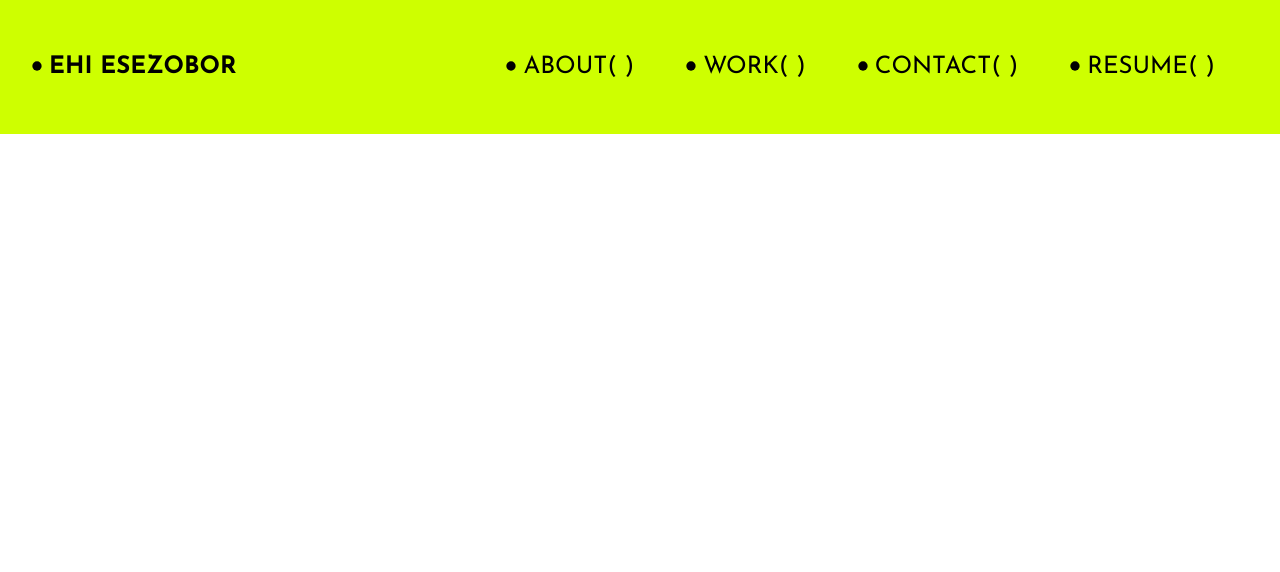
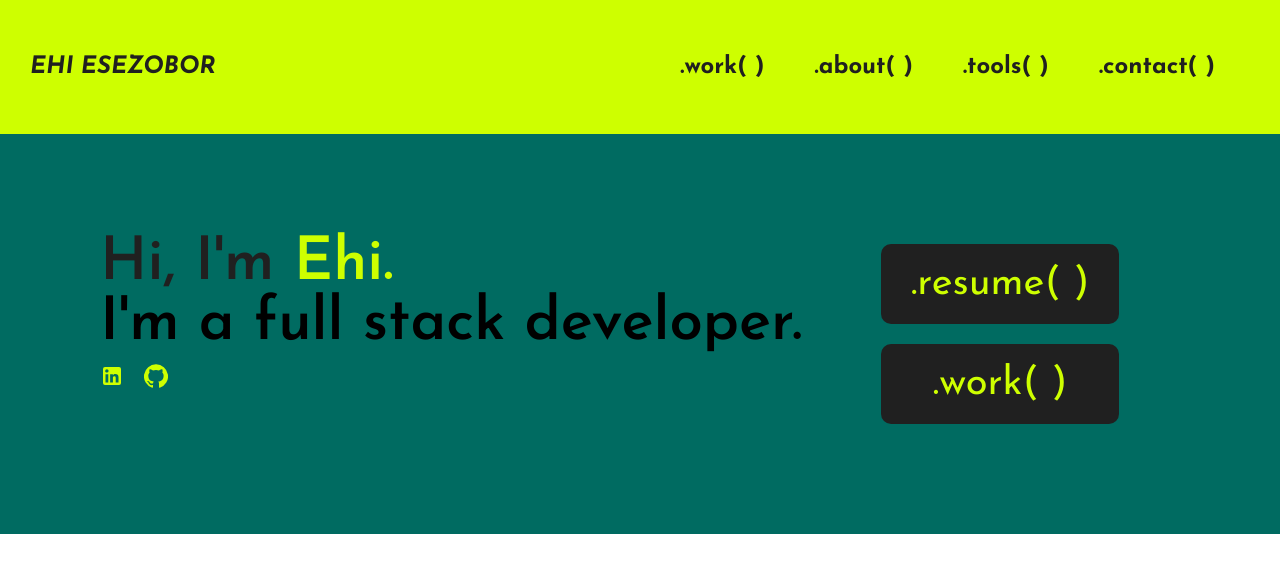
Before and after one commit to Leehis/ehi-esezobor-website, a React (Create React App) app: page / in a window 1280 px wide. Shown: the top 572 px of the page. Built offline with nearby package versions, Linux system fonts and the light colour scheme.

Commit message:
Hero Page

```diff
--- a/public/index.html
+++ b/public/index.html
@@ -10,10 +10,9 @@
       content="Web site created using create-react-app"
     />
     <link
-      href="https://fonts.googleapis.com/css2?family=Josefin+Sans:ital,wght@0,100;0,200;0,300;0,400;0,500;0,600;0,700;1,100;1,200;1,300;1,400;1,500;1,600;1,700&display=swap"
+      href="https://fonts.googleapis.com/css2?family=Josefin+Sans:ital,wght@0,100;0,200;0,300;0,400;0,500;0,600;0,700;1,100;1,200;1,300;1,400;1,500;1,600;1,700&family=Montserrat:ital,wght@0,600;0,700;0,800;0,900;1,800&display=swap"
       rel="stylesheet"
     />
-
     <link rel="manifest" href="%PUBLIC_URL%/manifest.json" />
 
     <title>React App</title>
--- a/src/App.js
+++ b/src/App.js
@@ -1,8 +1,14 @@
 import './App.css'
+import Hero from './components/hero/Hero'
 import Navbar from './components/navbar/Navbar'
 
 function App() {
-  return <Navbar />
+  return (
+    <>
+      <Navbar />
+      <Hero />
+    </>
+  )
 }
 
 export default App
--- /dev/null
+++ b/src/components/hero/Hero.jsx
@@ -0,0 +1,33 @@
+import { GitHub, LinkedIn } from '@material-ui/icons'
+import './hero.css'
+
+const Hero = () => {
+  return (
+    <div className='hero'>
+      <div className='heroWrapper'>
+        <div className='leftHeroContent'>
+          <div className='heroTitle'>
+            Hi, I'm <span className='name'>Ehi.</span>
+          </div>
+          <div className='heroSubtitle'>I'm a full stack developer.</div>
+          <div className='socials'>
+            <ul className='socialList'>
+              <li className='socialIcons'>
+                <LinkedIn className='socialIcon' />
+              </li>
+              <li className='socialIcons'>
+                <GitHub className='socialIcon' />
+              </li>
+            </ul>
+          </div>
+        </div>
+        <div className='rightHeroContent'>
+          <button className='hire'>.resume( )</button>
+          <button className='contact'>.work( )</button>
+        </div>
+      </div>
+    </div>
+  )
+}
+
+export default Hero
--- /dev/null
+++ b/src/components/hero/hero.css
@@ -0,0 +1,69 @@
+/* font-family: 'Montserrat', sans-serif; */
+.hero {
+  background-color: #006b61;
+  color: black;
+}
+
+.heroWrapper {
+  width: 100%;
+  padding: 100px 100px;
+  display: flex;
+  justify-content: center;
+}
+
+.leftHeroContent {
+  flex: 4;
+  font-weight: 600;
+}
+
+.heroTitle {
+  font-size: 60px;
+  color: #202020;
+}
+
+.heroSubtitle {
+  font-size: 60px;
+}
+
+.name {
+  color: #ceff00;
+}
+
+.socials {
+  display: flex;
+}
+
+.socialList {
+  list-style: none;
+  display: flex;
+  align-items: center;
+}
+
+.socialIcons {
+  margin-right: 20px;
+  cursor: pointer;
+  padding-top: 10px;
+}
+.socialIcon {
+  color: #ceff00;
+  font-size: 30px;
+}
+
+.rightHeroContent {
+  flex: 2;
+  display: grid;
+  justify-content: center;
+  align-items: center;
+}
+
+.hire,
+.contact {
+  background-color: #202020;
+  border: 0px;
+  cursor: pointer;
+  color: #ceff00;
+  margin: 10px 0px;
+  font-size: 40px;
+  border-radius: 10px;
+  padding: 20px 30px;
+}
--- a/src/components/navbar/Navbar.jsx
+++ b/src/components/navbar/Navbar.jsx
@@ -1,35 +1,19 @@
 import './navbar.css'
-import FiberManualRecord from '@material-ui/icons/FiberManualRecord'
 
 const Navbar = () => {
   return (
     <div className='navbar'>
       <div className='navbarWrapper'>
         <div className='topLeft'>
-          <div className='leftContent'>
-            <FiberManualRecord className='dot' />
-            EHI ESEZOBOR
-          </div>
+          <div className='leftContent'>EHI ESEZOBOR</div>
         </div>
 
         <div className='topRight'>
           <ul className='rightContent'>
-            <li className='rightItems'>
-              <FiberManualRecord className='dot' />
-              ABOUT( )
-            </li>
-            <li className='rightItems'>
-              <FiberManualRecord className='dot' />
-              WORK( )
-            </li>
-            <li className='rightItems'>
-              <FiberManualRecord className='dot' />
-              CONTACT( )
-            </li>
-            <li className='rightItems'>
-              <FiberManualRecord className='dot' />
-              RESUME( )
-            </li>
+            <li className='rightItems'>.work( )</li>
+            <li className='rightItems'>.about( )</li>
+            <li className='rightItems'>.tools( )</li>
+            <li className='rightItems'>.contact( )</li>
           </ul>
         </div>
       </div>
--- a/src/components/navbar/navbar.css
+++ b/src/components/navbar/navbar.css
@@ -4,6 +4,7 @@
   position: sticky;
   top: 0;
   z-index: 999;
+  color: #202020;
 }
 
 .navbarWrapper {
@@ -17,7 +18,7 @@
 }
 
 .dot {
-  color: black;
+  color: #202020;
   font-size: 14px !important;
   margin-right: 5px;
 }
@@ -29,10 +30,10 @@
 }
 
 .leftContent {
-  color: black;
-  font-weight: 700;
+  color: #202020;
+  font-weight: 900;
   cursor: pointer;
-  /* font-style: oblique; */
+  font-style: oblique;
 }
 
 .topRight {
@@ -53,9 +54,11 @@
   cursor: pointer;
   border-radius: 10px;
   padding: 15px 15px;
+  font-weight: 900;
 }
 
 .rightItems:hover {
   background-color: #006b61;
   color: #ceff00;
+  font-style: oblique;
 }
```
